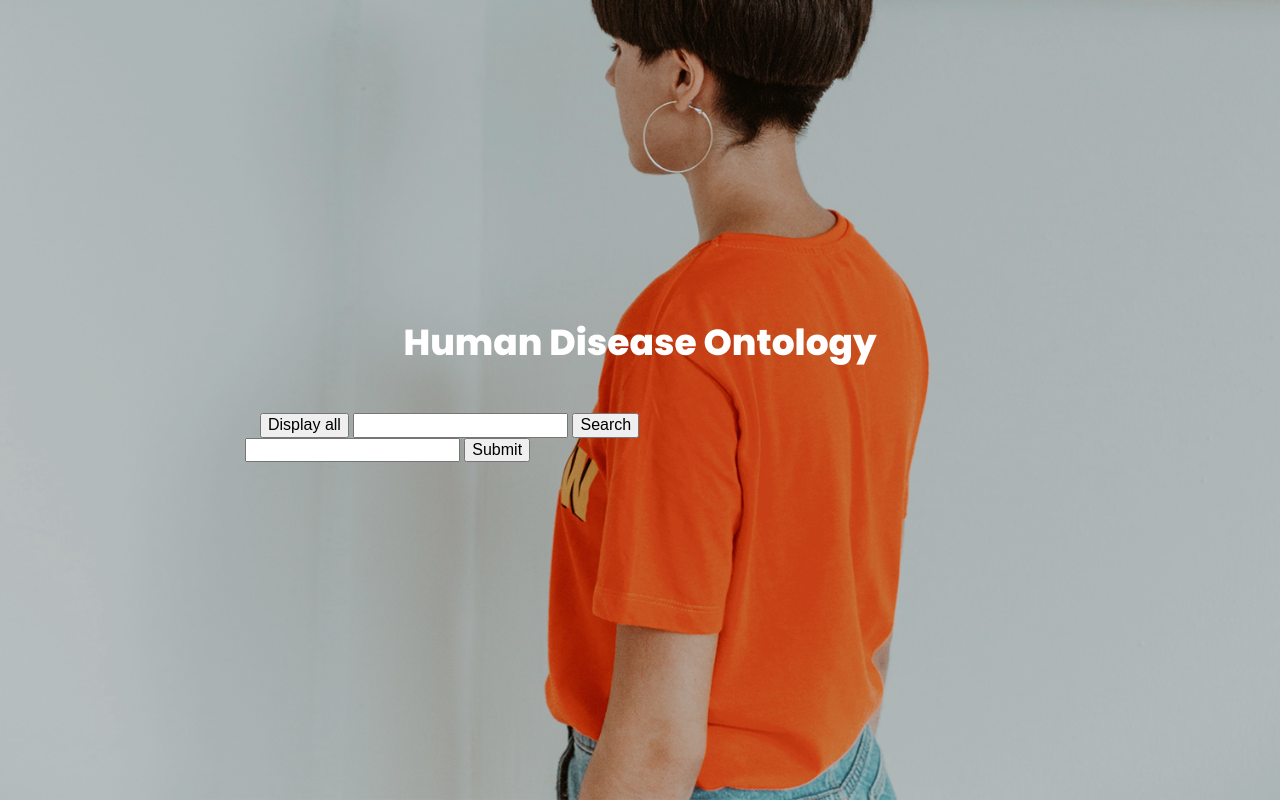
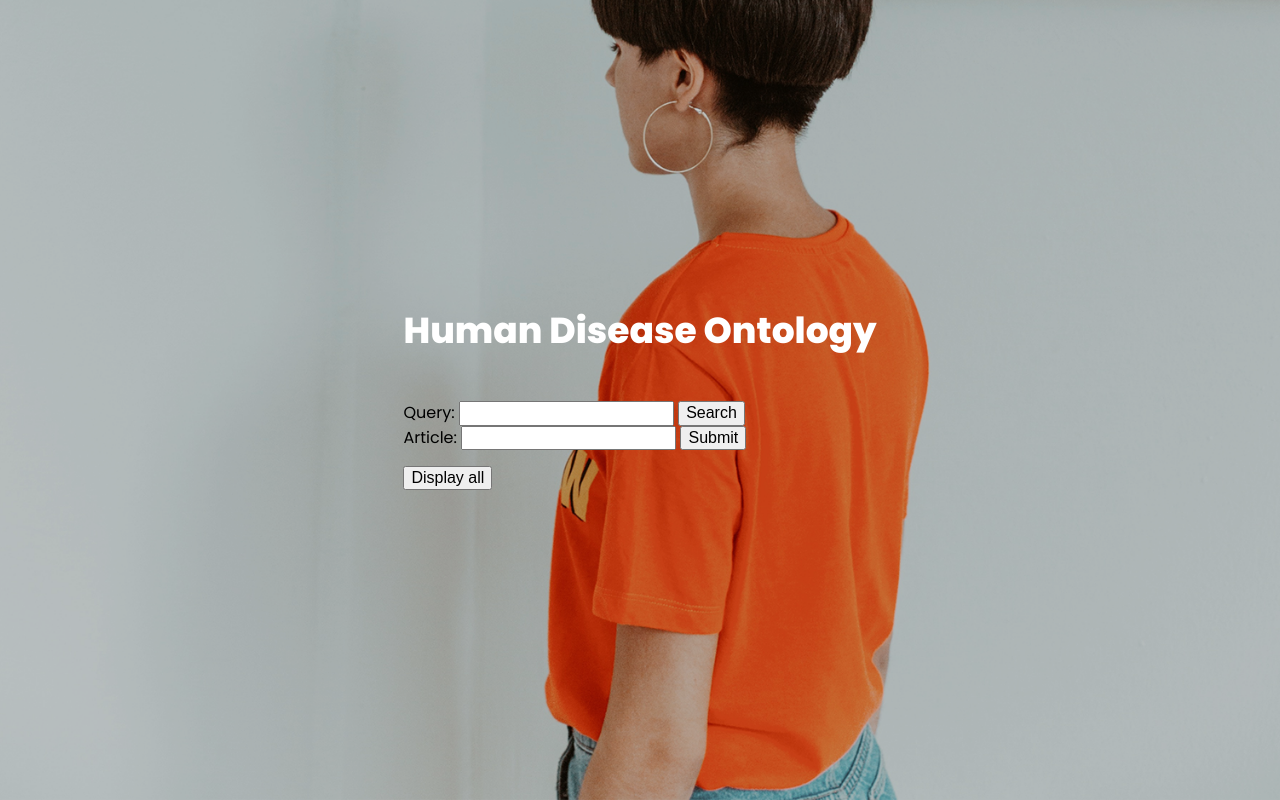
Before and after one commit to skysora/Biological_Information_NameEntity_System, a Flask app: page / in a window 1280 px wide. Run offline with Flask 2, Linux system fonts and the light colour scheme.

Commit message:
Update index.html

```diff
--- a/templates/index.html
+++ b/templates/index.html
@@ -11,7 +11,7 @@
 
 <body>
   <div class="s004">
-    <form>
+    <!--<form> -->
     <fieldset>
       <legend>Human Disease Ontology</legend>
       <!-- <div class="inner-form">
@@ -26,19 +26,19 @@
             </button>
           </div>
         </div> -->
-        <div class="suggestion-wrap">
-          <input type="button" value="Display all" onclick="display()">
-          <input type="text" name='q' id="q">
+      <div class="search">
+        Query: <input type="text" name='q' id="q">
         <button type="button" onclick="search()">Search</button>
       </div>
-        <form method="POST">
-          <!-- <input type="text" name='article' , id="article">
-          <button type="button" onclick="highlight_article()">Submit article</button> -->
-          <input name='article' id='article'>
-          <input type='submit' onclick="highlight_article()">
+      <form method='post' , action="/show">
+        Article: <input name='article' id='article' type='text'>
+        <button type='submit'>Submit</button>
       </form>
+      <div class="display-all">
+        <input type="button" value="Display all" onclick="display()">
+      </div>
     </fieldset>
-    </form>
+    <!--</form>-->
     <script>
       function display() {
         window.open("http://127.0.0.1:5000/display_all", "_blank");
@@ -51,13 +51,6 @@
         window.open(query_url, "_blank");
       }
 
-      function highlight_article() {
-        var article = document.getElementById("article").value;// 有抓到文章
-        window.alert(article);
-
-        window.alert('helrkas');
-        window.open("http://127.0.0.1:5000/show");
-      }
     </script>
   </div>
 
```
Lines whose indentation alone changed are shown as unchanged.
